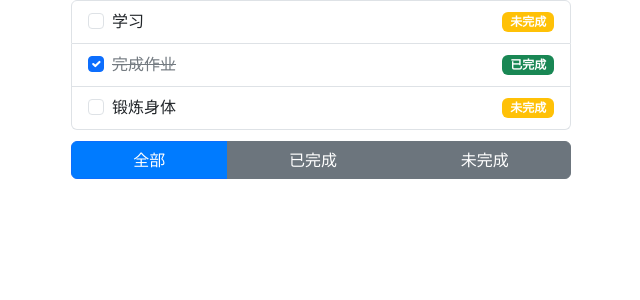
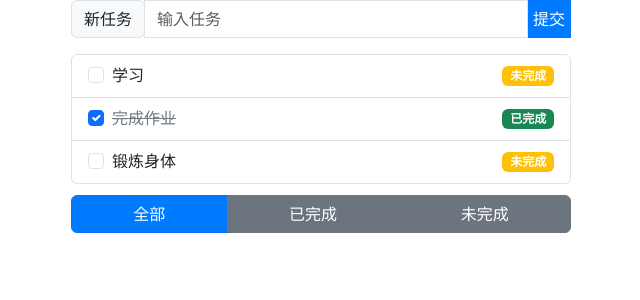
Before and after one commit to adminshi/To-do-list, a Vue app: page / in a window 1280 px wide. Shown: the top 300 px of the page, without its empty margins (319-959 px from the left). Built offline with nearby package versions, Linux system fonts and the light colour scheme.

Commit message:
feat:实现任务添加功能

```diff
--- a/src/App.vue
+++ b/src/App.vue
@@ -2,6 +2,7 @@
 import { computed, ref } from 'vue'
 import Todolist from './components/todolist.vue'
 import TodoButton from './components/todoButton.vue'
+import TodoInput from './components/todoInput.vue'
 
 const todos = ref([
   { id: 1, text: '学习', completed: false },
@@ -19,10 +20,15 @@ const filteredTodos = computed(() => {
     return todos.value.filter((item) => !item.completed)
   }
 })
+
+const addNewTask = (newTask) => {
+  todos.value.push(newTask)
+}
 </script>
 
 <template>
   <div id="todo-list-app">
+    <todoInput @add-task="addNewTask"></todoInput>
     <todolist :todolist="filteredTodos"> </todolist>
     <todoButton @filter-type="filterType = $event"></todoButton>
   </div>
--- /dev/null
+++ b/src/components/todoInput.vue
@@ -0,0 +1,54 @@
+<template>
+  <div class="input-group mb-3">
+    <div class="input-group-prepend">
+      <span class="input-group-text" id="basic-addon1">新任务</span>
+    </div>
+    <input
+      type="text"
+      class="form-control"
+      placeholder="输入任务"
+      aria-label="Username"
+      aria-describedby="basic-addon1"
+      v-model="newTask"
+      @keyup.enter="onSubmit"
+    />
+    <button class="btn-primary" @click="onSubmit">提交</button>
+  </div>
+</template>
+
+<script setup>
+import { ref } from 'vue'
+
+const emit = defineEmits(['add-task'])
+
+const newTask = ref('')
+
+const tasks = ref([])
+
+const onSubmit = () => {
+  const task = newTask.value.trim()
+  if (task) {
+    const newTaskItem = {
+      id: Date.now(),
+      text: task,
+      completed: false,
+    }
+    emit('add-task', newTaskItem)
+    newTask.value = ''
+  } else {
+    alert('任务不能为空！请输入有效内容~')
+  }
+}
+</script>
+
+<style scoped>
+.input-group {
+  width: 500px;
+  margin: 0 auto;
+}
+.btn-primary {
+  background-color: #007bff;
+  color: white;
+  border: none;
+}
+</style>
```
